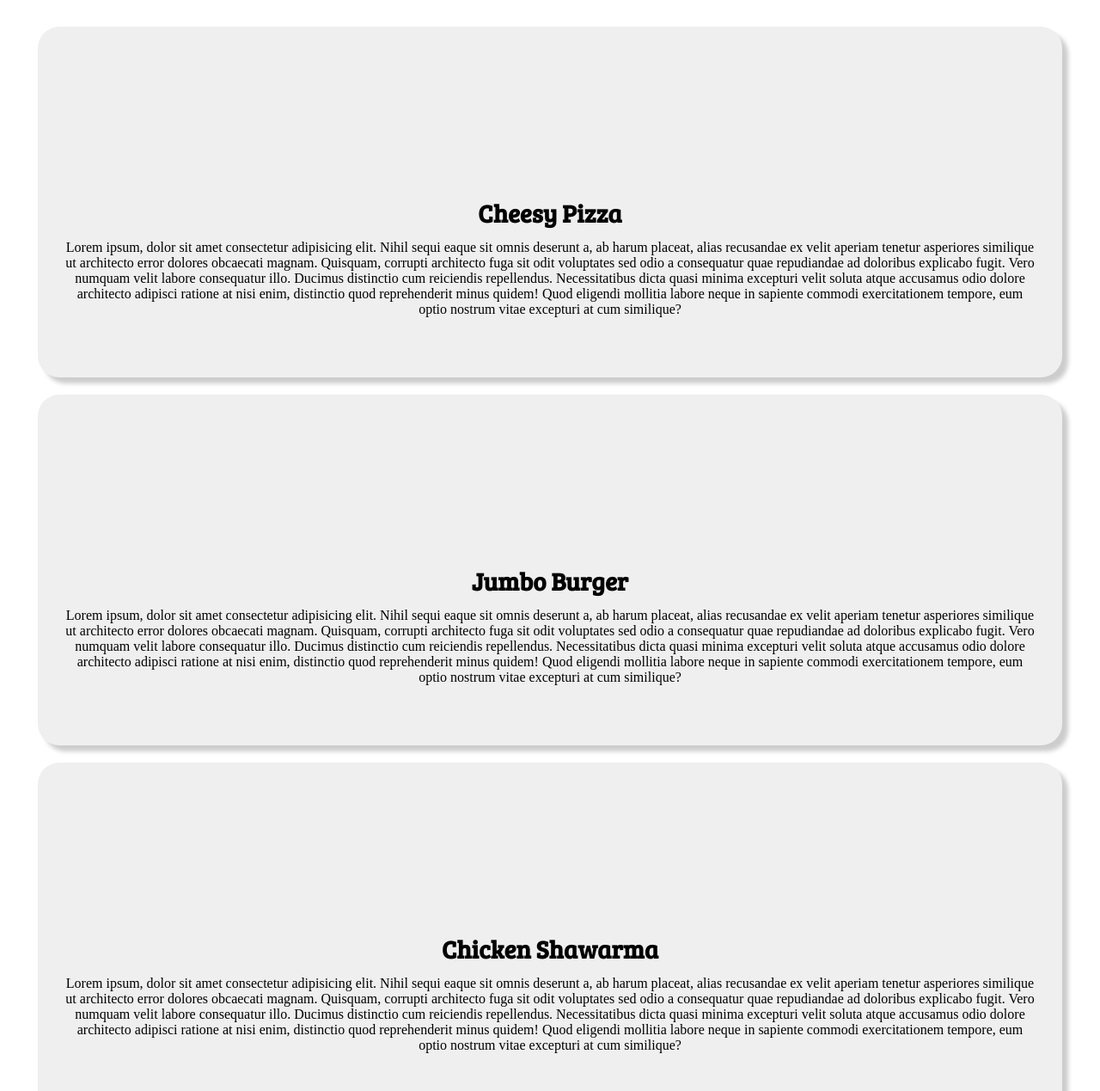
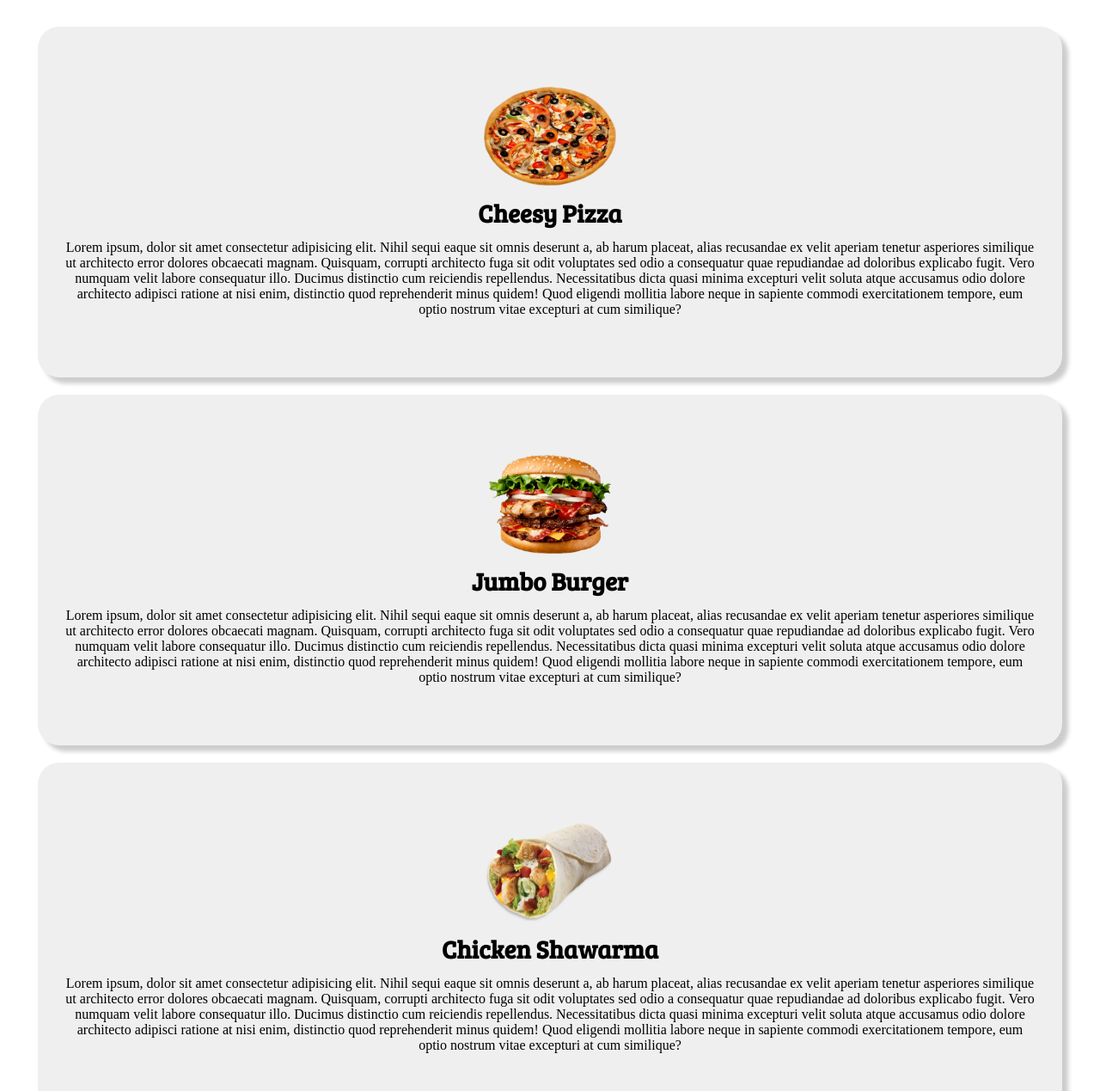
Before and after one commit to hammad7863/foodie-moodie, a plain HTML site: page index.html in a window 1280 px wide. Shown: the part 690-1959 px from the top of the page at 86% size. Drawn offline with Linux system fonts and the light colour scheme; a web font is replaced by a local one.

Commit message:
image-error

```diff
--- a/index.html
+++ b/index.html
@@ -40,7 +40,7 @@
         <h1 class="h-primary center">Our Services</h1>
         <div id="services">
             <div class="box">
-                <img src="../Big project/img/pizza.png" alt="">
+                <img src="img/pizza.png" alt="">
                 <h2 class="h-secondary center">Cheesy Pizza</h2>
                 <p class="center">Lorem ipsum, dolor sit amet consectetur adipisicing elit. Nihil sequi eaque sit omnis
                     deserunt a, ab harum placeat, alias recusandae ex velit aperiam tenetur asperiores similique ut
@@ -52,7 +52,7 @@
                     exercitationem tempore, eum optio nostrum vitae excepturi at cum similique?</p>
             </div>
             <div class="box">
-                <img src="../Big project/img/burger.png" alt="">
+                <img src="img/burger.png" alt="">
                 <h2 class="h-secondary center">Jumbo Burger</h2>
                 <p class="center">Lorem ipsum, dolor sit amet consectetur adipisicing elit. Nihil sequi eaque sit omnis
                     deserunt a, ab harum placeat, alias recusandae ex velit aperiam tenetur asperiores similique ut
@@ -64,7 +64,7 @@
                     exercitationem tempore, eum optio nostrum vitae excepturi at cum similique?</p>
             </div>
             <div class="box">
-                <img src="../Big project/img/shawarma.png" alt="">
+                <img src="img/shawarma.png" alt="">
                 <h2 class="h-secondary center">Chicken Shawarma</h2>
                 <p class="center">Lorem ipsum, dolor sit amet consectetur adipisicing elit. Nihil sequi eaque sit omnis
                     deserunt a, ab harum placeat, alias recusandae ex velit aperiam tenetur asperiores similique ut
```
